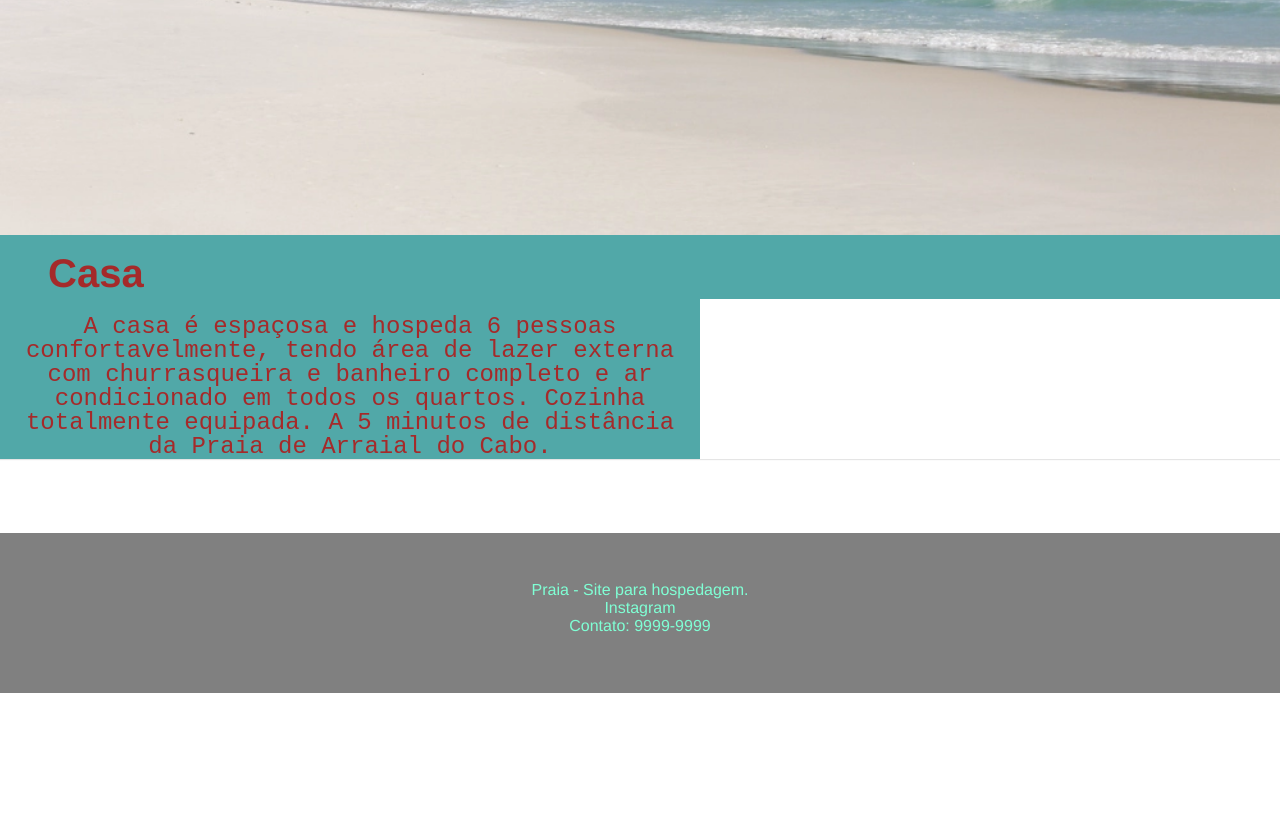
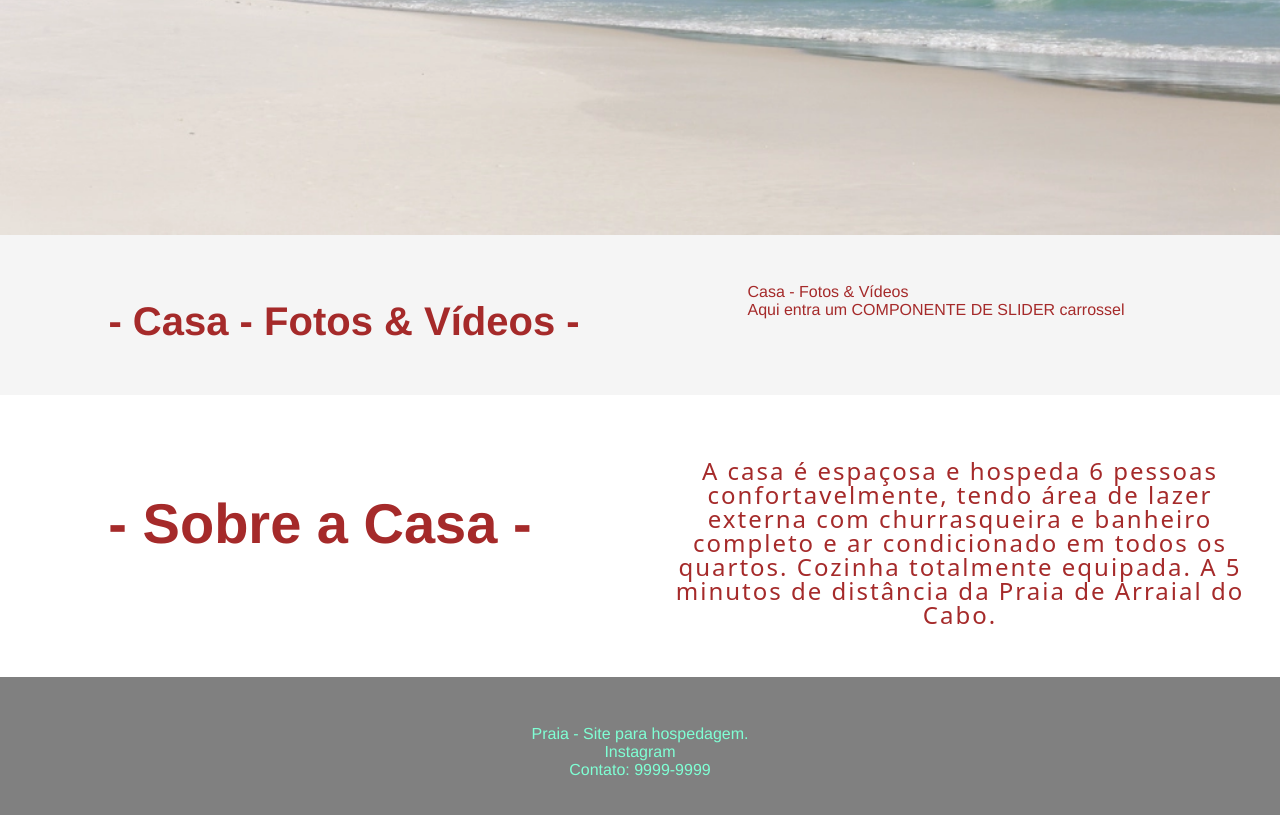
Before and after one commit to MahAzevedo/praia, a React (Vite) app: page / in a window 1280 px wide. Shown: the part 619-1434 px from the top of the page. Before the commit the page ends 1312 px from the top, so only its background shows below. Built offline with nearby package versions, Linux system fonts and the light colour scheme.

Commit message:
modified:   src/Components/House/House.jsx

```diff
--- /dev/null
+++ b/src/Components/About/About.jsx
@@ -0,0 +1,14 @@
+import React from 'react';
+import styles from './About.module.css';
+
+const About = () => {
+  return (
+      <section className={styles.containerAbout}>
+        <h1 className={styles.containerH1}> - Sobre a Casa - </h1>
+        <p className={styles.containerP}> A casa é espaçosa e hospeda 6 pessoas confortavelmente, tendo área de lazer externa com churrasqueira e banheiro completo e ar condicionado em todos os quartos. Cozinha totalmente equipada.
+        A 5 minutos de distância da Praia de Arraial do Cabo.</p>
+      </section>
+  );
+};
+
+export default About;
--- /dev/null
+++ b/src/Components/About/About.module.css
@@ -0,0 +1,51 @@
+.containerAbout {
+    /* background: #ffffff;  */
+    /* font-family: Arial, Helvetica, sans-serif; */
+    /* gap: 3.75rem; */
+    /* justify-items: center;  */
+    display: grid;
+    justify-items: center;
+    background: #ffffff;
+    color: brown;
+    display: grid;
+    grid-template-columns: 1fr 1fr;
+    padding-top: 3rem;
+}
+
+.containerH1 {
+    font-size: 3.5rem;
+    padding-top: 3rem;
+
+    /* font-size: 2.5rem; */
+    /* justify-content: center; */
+    /* display: grid; */
+    /* grid-template-columns: 1fr; */
+
+
+    /* justify-content: center; */
+    /* display: grid; */
+    /* grid-template-columns: 1fr; */
+
+
+}
+
+.containerP {
+    /* color: blueviolet;
+    font-family: Arial, Helvetica, sans-serif;
+    display: grid;
+    gap: 3.75rem;
+    justify-items: center;
+    padding: 1.5rem 21rem 4rem 21rem; */
+
+    height: 10rem;
+    padding: 1rem 1rem;
+    font-size: 1.5rem;
+    text-align: center;
+    max-width: 700px;
+    margin-bottom: 74px;
+    /* font-family: 'Courier New', Courier, monospace; */
+    line-height: 24px;
+    align-items: center;
+    font-family: system-ui, -apple-system, BlinkMacSystemFont, 'Segoe UI', Roboto, Oxygen, Ubuntu, Cantarell, 'Open Sans', 'Helvetica Neue', sans-serif;
+    letter-spacing: 2px;
+}
--- a/src/Components/Home.jsx
+++ b/src/Components/Home.jsx
@@ -2,6 +2,7 @@ import React from 'react';
 import styles from './Home.module.css';
 import Banner from './Banner';
 import House from './House/House';
+import About from './About/About';
 
 const Home = () => {
   return (
@@ -10,6 +11,7 @@ const Home = () => {
       <div className={styles.feedPhotos}>
       </div>
       <House />
+      <About />
     </section>
   );
 };
--- a/src/Components/House/House.jsx
+++ b/src/Components/House/House.jsx
@@ -3,12 +3,12 @@ import styles from './House.module.css';
 
 const House = () => {
   return (
-    <section className={styles.container}>
-      <h1 className={styles.house}>Casa</h1>
-      <p className={styles.houseP}>
-        A casa é espaçosa e hospeda 6 pessoas confortavelmente, tendo área de lazer externa com churrasqueira e banheiro completo e ar condicionado em todos os quartos. Cozinha totalmente equipada.
-        A 5 minutos de distância da Praia de Arraial do Cabo.
-      </p>
+    <section className={styles.containerHouse}>
+      <h1 className={styles.houseH1}> - Casa - Fotos & Vídeos - </h1>
+      <ul className={styles.houseSlider}>
+        <li>Casa - Fotos & Vídeos</li>
+        <li>Aqui entra um COMPONENTE DE SLIDER carrossel</li>
+      </ul>
     </section>
   );
 };
--- a/src/Components/House/House.module.css
+++ b/src/Components/House/House.module.css
@@ -1,26 +1,28 @@
-.container {
-    width: 100%;
-    box-shadow: 0px 1px 1px rgba(0, 0, 0, 0.1);
+.containerHouse {
+    /* width: 100%;  */
+    /* box-shadow: 0px 1px 1px rgba(180, 67, 67, 0.1); */
+    /* background: #f7f7f7; */
+    /* font-family: Arial, Helvetica, sans-serif; */
+    /* gap: 3.75rem; */
+    justify-items: center;
+    /* background-color: rgb(81, 168, 168); */
+    color: brown;
+    display: grid;
+    grid-template-columns: 1fr 1fr;
+    padding: 3rem 3rem;
+    /* background-color: rgb(245,245,245); */
+    /* background-color: #F5F5F5; */
+    background-color: WhiteSmoke;
 }
 
-.house {
+.houseH1 {
     background-color: rgb(81, 168, 168);
-    color: brown;
+    background-color: WhiteSmoke;
+
+    /* color: brown; */
     height: 4rem;
     padding: 1rem 3rem;
     font-size: 2.5rem;
 }
 
-.houseP {
-    background-color: rgb(81, 168, 168);
-    color: brown;
-    height: 10rem;
-    padding: 1rem 1rem;
-    font-size: 1.5rem;
-    text-align: center;
-    max-width: 700px;
-    margin-bottom: 74px;
-    font-family: 'Courier New', Courier, monospace;
-    line-height: 24px;
-    align-items: center;
-}
+.houseSlider {}
```
